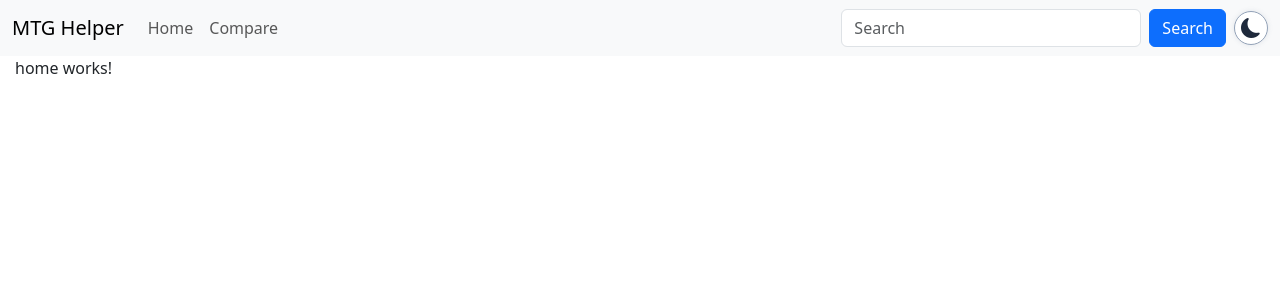
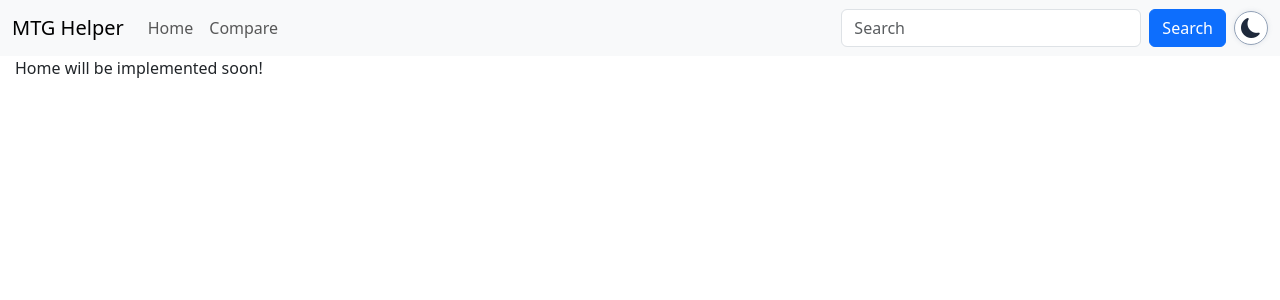
Before and after one commit to CriticalFalcon/mtg-helper, an Angular app: page /mtg-helper/ in a window 1280 px wide. Shown: the top 300 px of the page. Built offline with nearby package versions, Linux system fonts and the light colour scheme.

Commit message:
Updates home message

```diff
--- a/src/app/home/home.component.html
+++ b/src/app/home/home.component.html
@@ -1 +1 @@
-<p>home works!</p>
+<p>Home will be implemented soon!</p>
```
